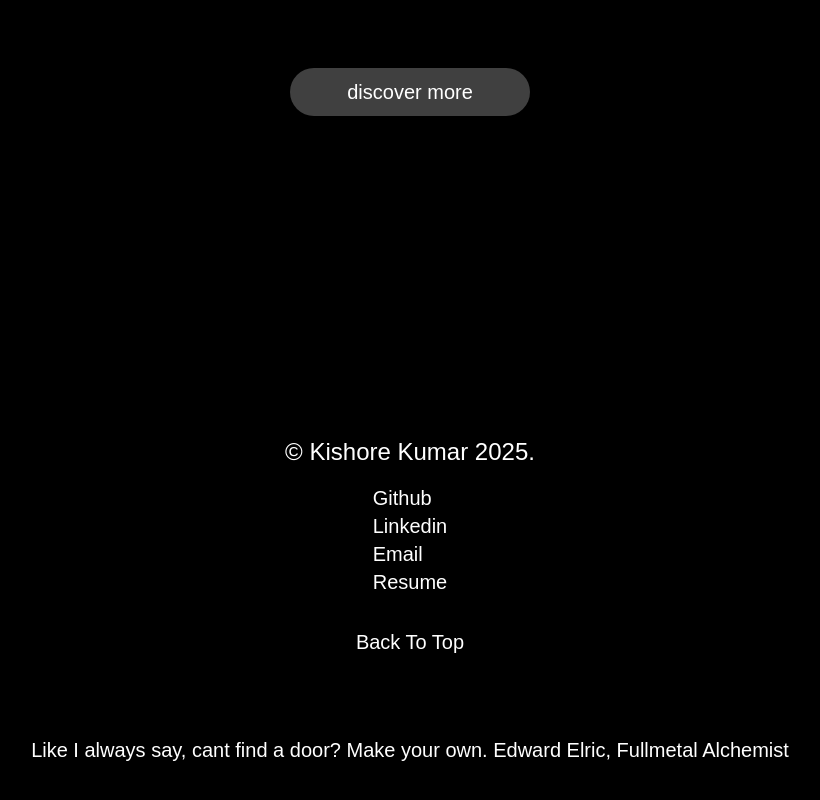
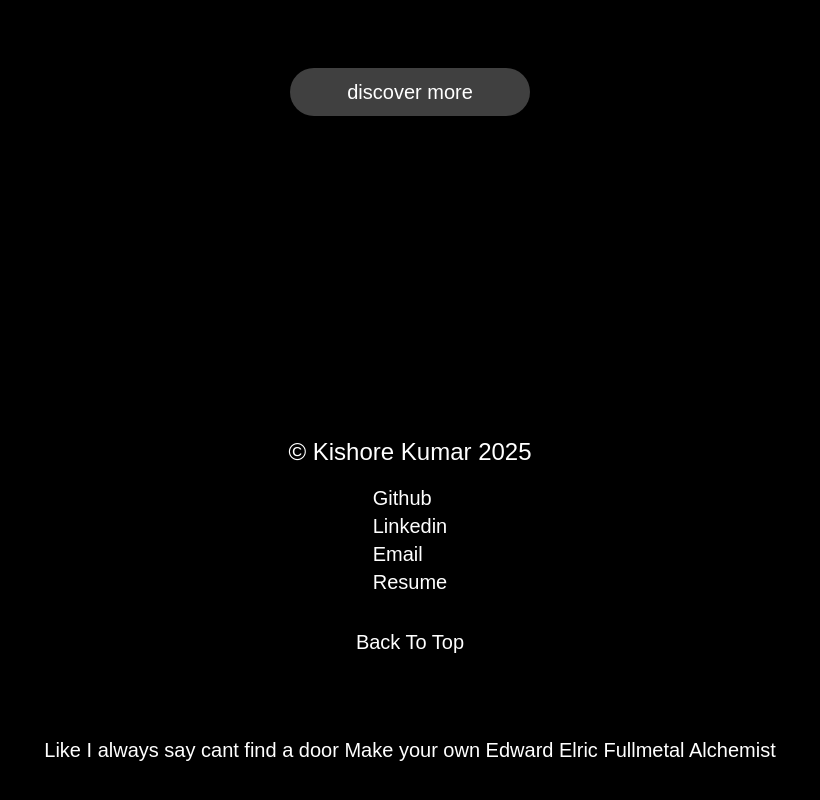
Before and after one commit to kishorekumargr/kishorekumargr, a Next.js app: page / in a window 1280 px wide. Shown: the part 1812-2612 px from the top of the page, without its empty margins (230-1050 px from the left). Built offline with nearby package versions, Linux system fonts and the light colour scheme.

Commit message:
Typo error three

```diff
--- a/components/Footer.tsx
+++ b/components/Footer.tsx
@@ -2,7 +2,7 @@ export default function Footer() {
   return (
     <div className="flex flex-col items-center mt-80">
       <div>
-        <p className="text-2xl">© Kishore Kumar 2025.</p>
+        <p className="text-2xl">© Kishore Kumar 2025</p>
       </div>
       <div className="text-xl pt-4 pb-8">
         <p>Github</p>
@@ -15,7 +15,7 @@ export default function Footer() {
       </div>
       <div>
         <p className="text-xl mx-7 mt-20 mb-30">
-          Like I always say, cant find a door? Make your own. Edward Elric, Fullmetal Alchemist
+          Like I always say cant find a door Make your own Edward Elric Fullmetal Alchemist
         </p>
       </div>
     </div>
```
